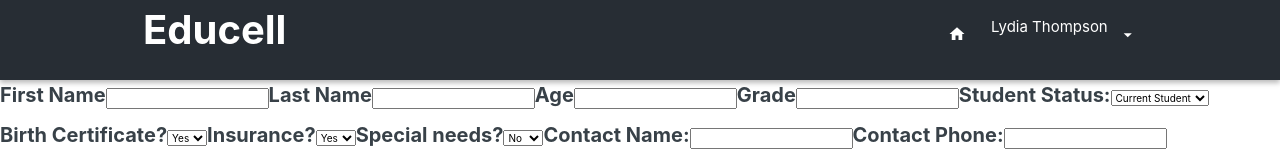
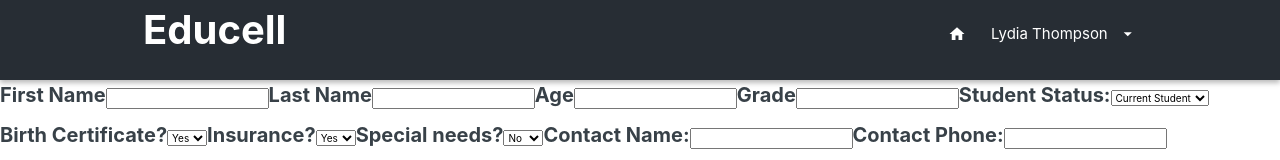
Before and after one commit to International-School-Social-Worker-BW/Front-End, a React (Create React App) app in the folder international-ssw/: page /add in a window 1280 px wide. Shown: the top 160 px of the page. Built offline with nearby package versions, Linux system fonts and the light colour scheme.

Commit message:
Update navbar

```diff
--- a/international-ssw/src/components/ProtectedNavBar.js
+++ b/international-ssw/src/components/ProtectedNavBar.js
@@ -13,7 +13,7 @@ const ProtectedNavBar = () => {
         <nav>
           <ul className='main-menu'>
             <li>
-              <Link to="/">
+              <Link to="/protected">
                 <MdHome className="home-icon"/>
               </Link>
             </li>
--- a/international-ssw/src/styles/protected-nav.scss
+++ b/international-ssw/src/styles/protected-nav.scss
@@ -66,12 +66,11 @@
   font-size: 1.3em;
   margin-left: 0.5em;
   position: relative;
-  top: 0.4em;
 }
 
 .trigger {
   position: relative;
-  bottom: 0.3em;
+  top: 0.2em;
 }
 
 .trigger:hover {
```
Also changed, not shown: 1 other file (tests, documents, lock files or other folders).
